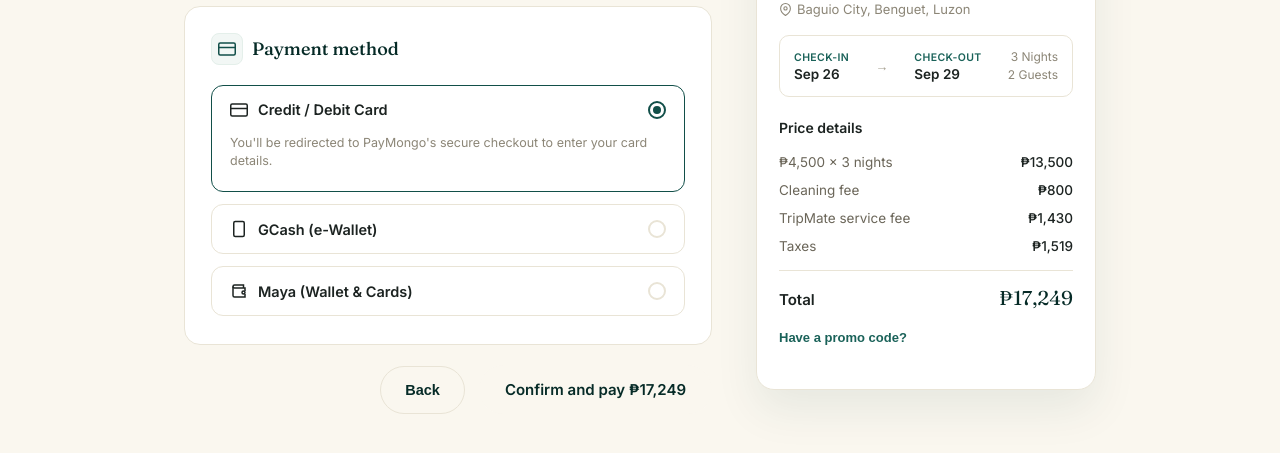
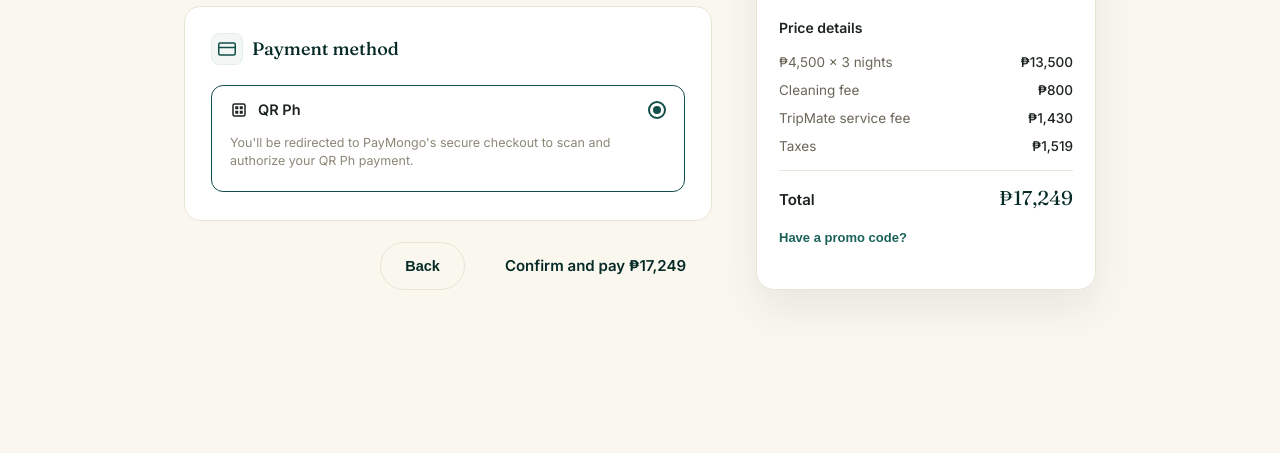
Before and after one commit to SHIIIZA/SIA1, a website: page booking.html in a window 1280 px wide. Both pictures are taken after a click on the button "Continue to payment". Shown: the part 924-1377 px from the top of the page. Drawn offline with Linux system fonts and the light colour scheme.

Commit message:
tripmate v34

```diff
--- a/booking.html
+++ b/booking.html
@@ -191,46 +191,18 @@
                         </h2>
 
                         <div class="pay-options">
-                            <label class="pay-option is-selected" data-method="card">
+                            <label class="pay-option is-selected" data-method="qrph">
                                 <span class="pay-option-head">
                                     <span class="pay-option-name">
-                                        <svg width="18" height="18" viewBox="0 0 24 24" fill="none" stroke="currentColor" stroke-width="2"><rect x="1" y="4" width="22" height="16" rx="2" ry="2"></rect><line x1="1" y1="10" x2="23" y2="10"></line></svg>
-                                        Credit / Debit Card
+                                        <svg width="18" height="18" viewBox="0 0 24 24" fill="none" stroke="currentColor" stroke-width="2"><rect x="4" y="4" width="16" height="16" rx="2"></rect><path d="M8 8h2v2H8zM14 8h2v2h-2zM8 14h2v2H8zM14 14h2v2h-2z"></path></svg>
+                                        QR Ph
                                     </span>
                                     <span class="radio" aria-hidden="true"></span>
                                 </span>
-                                <input type="radio" name="payMethod" value="card" checked hidden>
+                                <input type="radio" name="payMethod" value="qrph" checked hidden>
 
                                 <div class="pay-option-body">
-                                    <p class="hint">You'll be redirected to PayMongo's secure checkout to enter your card details.</p>
-                                </div>
-                            </label>
-
-                            <label class="pay-option" data-method="gcash">
-                                <span class="pay-option-head">
-                                    <span class="pay-option-name">
-                                        <svg width="18" height="18" viewBox="0 0 24 24" fill="none" stroke="currentColor" stroke-width="2"><rect x="5" y="2" width="14" height="20" rx="2" ry="2"></rect><line x1="12" y1="18" x2="12.01" y2="18"></line></svg>
-                                        GCash (e-Wallet)
-                                    </span>
-                                    <span class="radio" aria-hidden="true"></span>
-                                </span>
-                                <input type="radio" name="payMethod" value="gcash" hidden>
-                                <div class="pay-option-body">
-                                    <p class="hint">You'll be seamlessly redirected to GCash to authorize payment after tapping "Confirm and pay".</p>
-                                </div>
-                            </label>
-
-                            <label class="pay-option" data-method="maya">
-                                <span class="pay-option-head">
-                                    <span class="pay-option-name">
-                                        <svg width="18" height="18" viewBox="0 0 24 24" fill="none" stroke="currentColor" stroke-width="2"><path d="M20 12V8H6a2 2 0 0 1-2-2c0-1.1.9-2 2-2h12v4"></path><path d="M4 6v12a2 2 0 0 0 2 2h14v-4"></path><circle cx="18" cy="14" r="2"></circle></svg>
-                                        Maya (Wallet & Cards)
-                                    </span>
-                                    <span class="radio" aria-hidden="true"></span>
-                                </span>
-                                <input type="radio" name="payMethod" value="maya" hidden>
-                                <div class="pay-option-body">
-                                    <p class="hint">You'll be seamlessly redirected to Maya to authorize payment after tapping "Confirm and pay".</p>
+                                    <p class="hint">You'll be redirected to PayMongo's secure checkout to scan and authorize your QR Ph payment.</p>
                                 </div>
                             </label>
                         </div>
--- a/js/booking.js
+++ b/js/booking.js
@@ -66,7 +66,7 @@
         guests: Math.min(Number(urlParams.get("guests")) || 2, listing.maxGuests),
         promoCode: null,
         promoRate: 0,
-        payMethod: "card"
+        payMethod: "qrph"
     };
 
     function nights() {
```
Also changed, not shown: server.js (+4 -4 lines).
